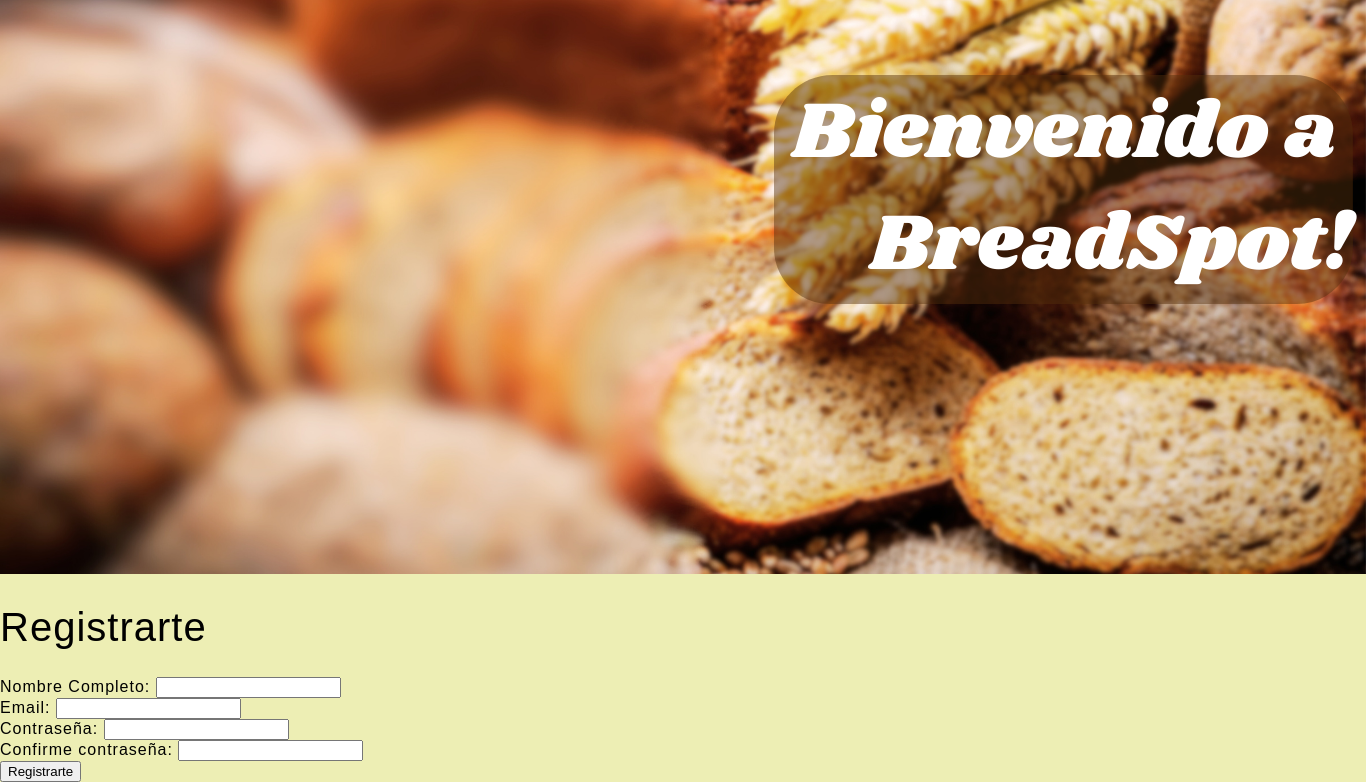
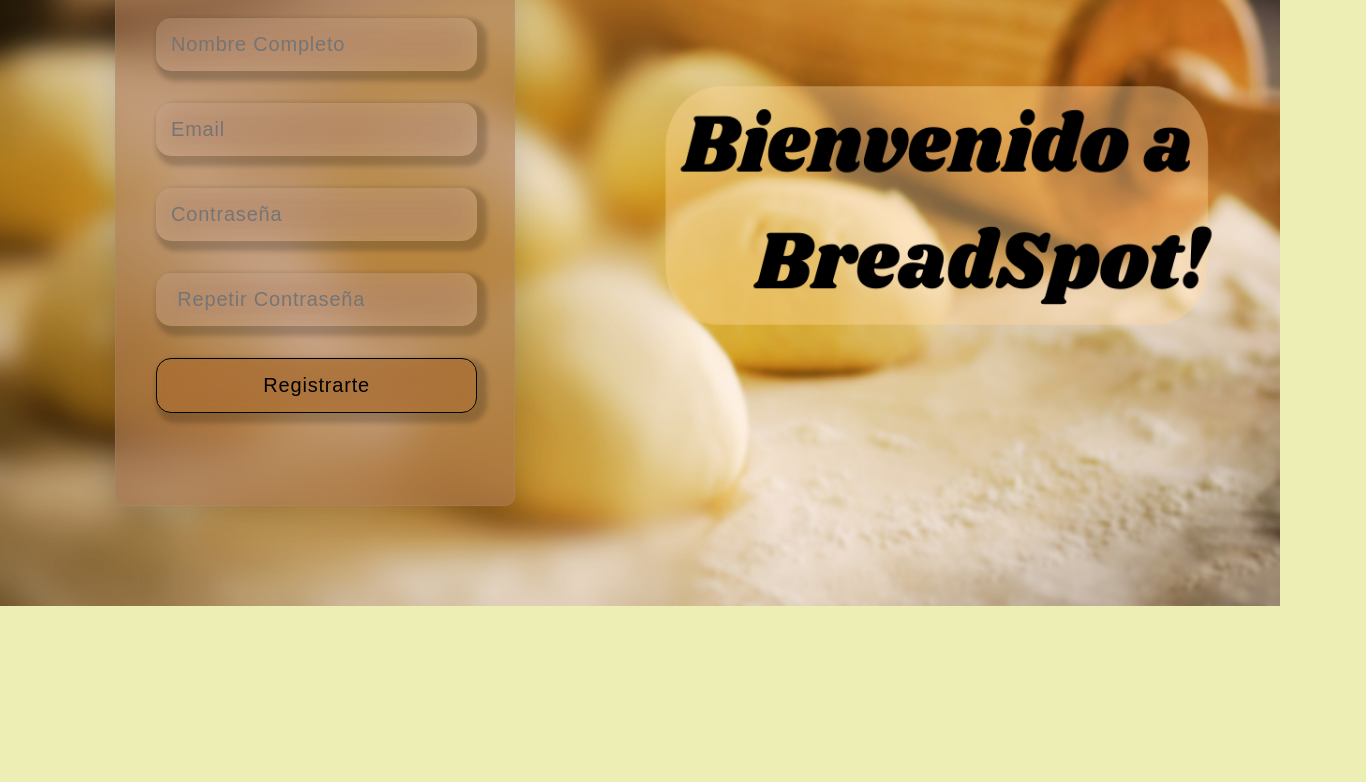
Before and after one commit to DreakRek/BreadSpot, a plain HTML site: page frontend/registroVendedor.html in a window 1280 px wide. Shown: the part 194-976 px from the top of the page, 1366 px wide, since content can reach past the window. After the commit the page ends 800 px from the top, so only its background shows below. Drawn offline with Linux system fonts and the light colour scheme; a web font is replaced by a local one.

Commit message:
registro vendedor

```diff
--- a/frontend/css/registroVendedor.css
+++ b/frontend/css/registroVendedor.css
@@ -1,77 +1,145 @@
-*{
-    margin: 0;
-    padding: 0;
+/* ROOT Aqui va todo lo Vital (NO VAN CLASS | SOLO ETIQUETAS)*/
+:root {
+    --background: #edeeb4;
+    --color: #000000;
+    --primary-color: #0f3460;
+}
+* {
+    box-sizing: border-box;
+    font-family: "Poetsen One", sans-serif;
+    font-weight: 400;
+    font-style: normal;
 }
 
-body{
-    width: 1500px;
-    display: flex;
+html {
+    scroll-behavior: smooth;
 }
 
-h1{
-    text-align: center;
-    font-size: 60px;
-    margin-top: 40px;
-    margin-bottom: 3%;
-}
-form{
-    width: 810px;
-    text-align: center;
+body {
+    margin: 0;
+    box-sizing: border-box;
+    font-family: "poppins";
+    background: var(--background);
+    color: var(--color);
+    letter-spacing: 1px;
 
 }
-.formulario{
+
+a {
+    text-decoration: none;
+    color: var(--color);
+}
+
+h1 {
+    font-size: 2.5rem;
+}
+/* ROOT Aqui va todo lo Vital (NO VAN CLASS | SOLO ETIQUETAS)*/
+
+.side-image {
+    width: 100%; /* Ancho deseado de la imagen */
+    height: 100%; /* La altura se ajusta automáticamente */
+    position: absolute; /* La imagen se posiciona de manera absoluta */
+    z-index: -1; /* Coloca la imagen detrás del contenido de inicio de sesión */
+}
+
+
+.opacity {
+    color: var(--color) !important;
+    opacity: 1;
     display: flex;
-    flex-direction: column;
-    font-size: 45px;
-    align-items: start;
-    size: 45px;
-    margin-left: 70px;
+    justify-content: center;
+}
+
+.container {
+    display: flex;
+    justify-content: center;
+    align-items: center;
+    height: 100vh;
 
 }
-.Nombre{
-    display: flex;
-    flex-direction: column;
-    align-items: start;
-    padding: 1% 0px 1% 1%;
-}
-.Nombre input{
-    height: 30px;
-    width: 555px;
-    margin-left: 30px;
+
+.form-container {
+    background-color: hsla(25, 36%, 48%, 0.603);
+    border: 1px solid hsla(0, 0%, 65%, 0.158);
+    box-shadow: 0 0 36px 1px rgba(0, 0, 0, 0.2);
+    border-radius: 10px;
+    backdrop-filter: blur(20px);
+    z-index: 99;
+    padding-left: 5rem;
+    padding-right: 5rem;
+    -webkit-border-radius: 10px;
+    -moz-border-radius: 10px;
+    -ms-border-radius: 10px;
+    -o-border-radius: 10px;
 }
 
-.emailregistro{
+.registro-container {
+    position: relative;
+    width: 400px;
+    height: 600px;
     display: flex;
-    flex-direction: column;
-    align-items: start;
-    padding: 1% 0px 1% 1%;
+    margin-left: -650px; /* Ajustamos el margen derecho para dar espacio a la imagen */
+
 }
-.emailregistro input{
-    height: 30px;
-    width: 555px;
-    margin-left: 30px;
-}
-.contraseñausuario{
-    display: flex;
-    flex-direction: column;
-    align-items: start;
-    padding: 1% 0px 1% 1%;
-}
-.contraseñausuario input{
-    height: 30px;
-    width: 555px;
-    margin-left: 30px;
+.registro-container form input {
+    display: block;
+    padding: 15px;
+    width: 135%;
+    margin: 2rem 0px 0px -40px;
+    color: var(--color);
+    outline: none;
+    background-color: #f7f7f71f;
+    border: none;
+    border-radius: 5px;
+    font-weight: 500;
+    letter-spacing: 0.8px;
+    font-size: 20px;
+    backdrop-filter: blur(15px);
+    -webkit-border-radius: 15px;
+    -moz-border-radius: 15px;
+    -ms-border-radius: 15px;
+    -o-border-radius: 15px;
+    box-shadow: 5px 5px 5px 5px rgba(0, 0, 0, 0.2);
+
 }
 
-.bienvenidoabreadspot{
-    width: 650px;
-    height: 770px;
+.registro-container form input:focus {
+    box-shadow: 0 0 16px 1px rgba(0, 0, 0, 0.2);
+    animation: wobble 0.3s ease-in;
+    -webkit-animation: wobble 0.3s ease-in;
+}
+.buttonlogin input{
+    background-color: rgba(170, 110, 46, 0.658) !important;
+    border: 1.5px solid rgb(0, 0, 0) !important;
+}
 
+@keyframes wobble {
+    0% {
+        transform: scale(1.025);
+        -webkit-transform: scale(1.025);
+        -moz-transform: scale(1.025);
+        -ms-transform: scale(1.025);
+        -o-transform: scale(1.025);
+    }
+    25% {
+        transform: scale(1);
+        -webkit-transform: scale(1);
+        -moz-transform: scale(1);
+        -ms-transform: scale(1);
+        -o-transform: scale(1);
+    }
+    75% {
+        transform: scale(1.025);
+        -webkit-transform: scale(1.025);
+        -moz-transform: scale(1.025);
+        -ms-transform: scale(1.025);
+        -o-transform: scale(1.025);
+    }
+    100% {
+        transform: scale(1);
+        -webkit-transform: scale(1);
+        -moz-transform: scale(1);
+        -ms-transform: scale(1);
+        -o-transform: scale(1);
+    }
 }
-.registroubutton input{
-    width: 150px;
-    height: 45px;
-    font-size: 20px;
-    text-align: center;
-    margin: 70px 200px 10px 280px;
-}
--- a/frontend/registroVendedor.html
+++ b/frontend/registroVendedor.html
@@ -4,40 +4,30 @@
     <meta charset="UTF-8">
     <meta name="viewport" content="width=device-width, initial-scale=1.0">
     <title>Registro de vendedor</title>
-    <link rel="stylesheet" href="/frontend/css/registro.css">
+    <link rel="stylesheet" href="/frontend/css/registrovendedor.css">
+    <link rel="preconnect" href="https://fonts.googleapis.com">
+    <link rel="preconnect" href="https://fonts.gstatic.com" crossorigin>
+    <link href="https://fonts.googleapis.com/css2?family=Poetsen+One&display=swap" rel="stylesheet">
 </head>
 <body>
-    <div class="bienvenidoabreadspot">
-        <img src="breadspotinicios/4.png" alt="pan4" class="bienvenidoabreadspot">
-    </div>
-    <form>
-        <h1>Registrarte</h1>
-        <div class="formulario">
-
-            <div class="Nombre">
-                <label for="name">Nombre Completo:</label>
-                <input type="text" id="nombre" name="nombre">
-            </div>
-
-            <div class="emailregistro">
-                <label for="email">Email:</label>
-                <input type="email" id="email" name="email">
-            </div>
-
-            <div class="contraseñausuario">
-                <label for="contraseña">Contraseña:</label>
-                <input type="password" id="contraseña" name="contraseña">
-            </div>
-
-            <div class="contraseñausuario">
-                <label for="contraseña">Confirme contraseña:</label>
-                <input type="password" id="contraseña" name="contraseña">
-            </div>
-
-            <div class="registroubutton">
-                <input type="submit" value="Registrarte">
+    <img src="/frontend/assent/register2.png" alt="Imagen" class="side-image">
+    <section class="container">
+        <div class="container">
+            <div class="registro-container">
+                <div class="form-container">
+                    <h1 class="opacity">Registrarte</h1>
+                    <form>
+                        <input type="text" id="nombre" name="nombre" placeholder="Nombre Completo">
+                        <input type="email" id="email" name="email" placeholder="Email">
+                        <input type="password" id="contraseña" name="contraseña" placeholder="Contraseña">
+                        <input type="password" id="contraseña" name="contraseña" placeholder=" Repetir Contraseña">
+                        <div class="buttonlogin">
+                            <input type="submit" value="Registrarte">
+                        </div>
+                    </form>
+                </div>
             </div>
         </div>
-    </form>
+    </section>
 </body>
 </html>
```
Also changed, not shown: frontend/assent/register2.png (added).
